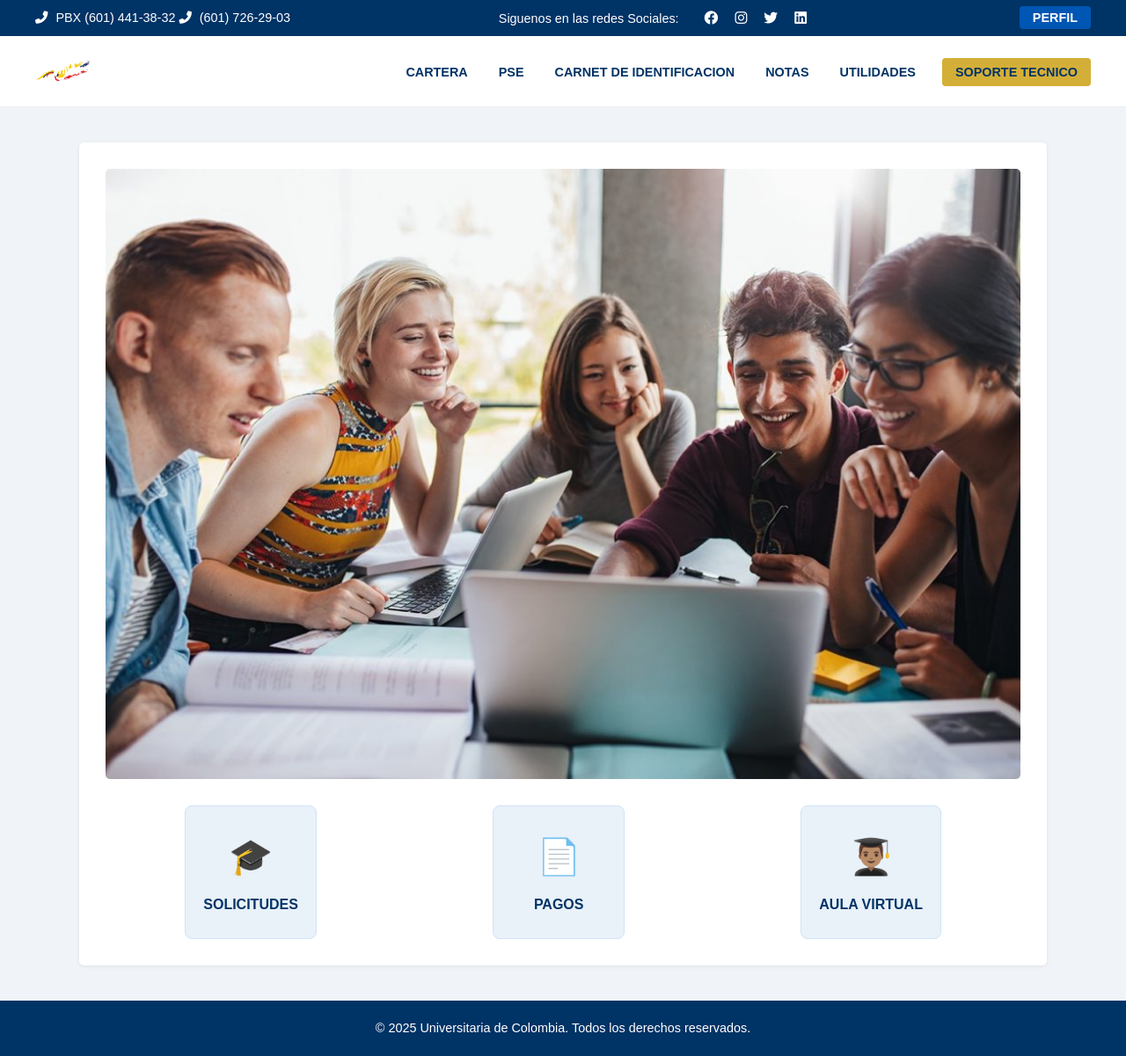
After one commit to FelipeOrtizHe/DisenoPortal, a Python web app: template templates/index1.html in a window 1280 px wide. The commit adds this page. Shown: the whole page at 88% size. Run offline with Jinja, Linux system fonts and the light colour scheme; the template is opened without the code that fills it, so the values that code supplies are empty.

Commit message:
añadir iconos, creacion del segundo modelo de diseño grafico

```diff
--- /dev/null
+++ b/static/style1.css
@@ -0,0 +1,328 @@
+/* --- RESET BÁSICO Y ESTILOS GLOBALES --- */
+* {
+    margin: 0;
+    padding: 0;
+    box-sizing: border-box; /* Facilita el manejo de padding y border */
+}
+
+body {
+    font-family: Arial, Helvetica, sans-serif; /* Fuente sans-serif estándar y legible */
+    font-size: 16px;
+    line-height: 1.6;
+    color: #333; /* Color de texto principal (gris oscuro) */
+    background-color: #f4f4f4; /* Fondo general gris muy claro */
+}
+
+a {
+    text-decoration: none; /* Quita subrayado de enlaces */
+    color: inherit; /* Hereda el color del texto padre por defecto */
+    transition: color 0.3s ease; /* Transición suave para hover */
+}
+
+img {
+    max-width: 100%; /* Hace las imágenes responsivas */
+    height: auto;
+    display: block; /* Evita espacio extra debajo de las imágenes */
+}
+
+ul {
+    list-style: none; /* Quita los puntos de las listas */
+}
+
+/* --- CONTENEDOR PRINCIPAL (Opcional, para centrar contenido) --- */
+/* Si quieres que el contenido principal no ocupe todo el ancho en pantallas grandes */
+/* Puedes descomentar esto y envolver el header, main y footer en un <div class="container"> */
+/*
+.container {
+    max-width: 1200px;
+    margin: 0 auto;
+    padding: 0 20px;
+}
+*/
+
+/* --- HEADER --- */
+header {
+    background-color: #ffffff; /* Fondo blanco para el header */
+    box-shadow: 0 2px 5px rgba(0, 0, 0, 0.1); /* Sombra sutil */
+}
+
+/* --- Top Bar --- */
+.top-bar {
+    background-color: #003366; /* Azul oscuro universitario */
+    color: #ffffff; /* Texto blanco */
+    padding: 8px 40px; /* Padding vertical y horizontal */
+    display: flex;
+    justify-content: space-between; /* Espacio entre elementos */
+    align-items: center;
+    font-size: 0.9em; /* Tamaño de fuente ligeramente más pequeño */
+}
+
+.top-bar .social-links span {
+    margin-right: 15px; /* Espacio entre elementos */
+}
+
+.top-bar .social-links a {
+    color: #ffffff;
+    margin-left: 10px; /* Espacio entre iconos sociales */
+    font-size: 1.1em; /* Tamaño de los iconos */
+}
+
+.top-bar .social-links a:hover {
+    color: #cccccc; /* Color más claro en hover */
+}
+
+.top-bar i { /* Añade un pequeño margen a los iconos si se usan junto a texto */
+    margin-right: 5px;
+}
+
+.perfil-button {
+    background-color: #0056b3; /* Azul un poco más claro */
+    color: #ffffff;
+    padding: 5px 15px;
+    border: none;
+    border-radius: 4px;
+    cursor: pointer;
+    font-weight: bold;
+    transition: background-color 0.3s ease;
+}
+
+.perfil-button:hover {
+    background-color: #004494; /* Azul más oscuro en hover */
+}
+
+/* --- Navegación Principal (Nav) --- */
+nav {
+    display: flex;
+    justify-content: space-between;
+    align-items: center;
+    padding: 15px 40px; /* Padding vertical y horizontal */
+    background-color: #ffffff; /* Fondo blanco */
+    border-bottom: 1px solid #eee; /* Línea sutil de separación */
+}
+
+nav .logo img {
+    max-height: 50px; /* Ajusta según el tamaño de tu logo */
+}
+
+nav .main-menu {
+    display: flex;
+    align-items: center;
+}
+
+nav .main-menu li {
+    margin-left: 25px; /* Espacio entre elementos del menú */
+}
+
+nav .main-menu a {
+    color: #003366; /* Azul oscuro para enlaces de menú */
+    font-weight: bold;
+    padding: 10px 5px; /* Padding para hacer el área clickeable más grande */
+    position: relative; /* Para la línea inferior en hover */
+    text-transform: uppercase; /* Mayúsculas como en el HTML */
+    font-size: 0.9em;
+}
+
+/* Efecto hover para enlaces del menú (línea inferior) */
+nav .main-menu a::after {
+    content: '';
+    position: absolute;
+    bottom: 0;
+    left: 0;
+    width: 0;
+    height: 3px;
+    background-color: #0056b3; /* Azul de acento */
+    transition: width 0.3s ease;
+}
+
+nav .main-menu a:hover::after {
+    width: 100%;
+}
+
+/* Estilo especial para el botón de Soporte Técnico */
+nav .main-menu .support-button a {
+    background-color: #D4AF37; /* Un color de acento (dorado/amarillo) */
+    color: #003366; /* Texto azul oscuro */
+    padding: 8px 15px;
+    border-radius: 4px;
+    transition: background-color 0.3s ease, color 0.3s ease;
+}
+
+nav .main-menu .support-button a:hover {
+    background-color: #c09b2d; /* Dorado más oscuro */
+    color: #ffffff; /* Texto blanco en hover */
+}
+/* Quitar la línea inferior para el botón especial */
+nav .main-menu .support-button a::after {
+    display: none;
+}
+
+
+/* --- MAIN CONTENT --- */
+main {
+    padding: 40px; /* Espacio alrededor del contenido principal */
+    background-color: #f0f4f8; /* Fondo ligeramente azulado/grisáceo */
+    min-height: calc(100vh - 250px); /* Asegura que el footer quede abajo (ajustar px según altura de header+footer) */
+}
+
+.main-content {
+    max-width: 1100px; /* Ancho máximo para el contenido */
+    margin: 0 auto; /* Centrar el contenido */
+    background-color: #ffffff; /* Fondo blanco para la sección principal */
+    padding: 30px;
+    border-radius: 5px;
+    box-shadow: 0 1px 4px rgba(0,0,0,0.08);
+}
+
+.main-content .image-container {
+    margin-bottom: 30px; /* Espacio debajo de la imagen */
+}
+
+.main-content .image-container img {
+    border-radius: 5px; /* Bordes redondeados para la imagen */
+    width: 100%; /* Asegura que ocupe el contenedor */
+    height: auto;
+}
+
+/* --- Accesos Directos (Shortcuts) --- */
+.shortcuts {
+    display: flex;
+    justify-content: space-around; /* Distribuye el espacio */
+    align-items: center;
+    flex-wrap: wrap; /* Permite que los elementos pasen a la siguiente línea si no caben */
+    gap: 20px; /* Espacio entre los elementos */
+    margin-top: 20px;
+}
+
+.shortcuts a {
+    display: flex;
+    flex-direction: column; /* Icono arriba, texto abajo */
+    align-items: center;
+    justify-content: center;
+    background-color: #e9f1f9; /* Fondo azul muy pálido */
+    color: #003366; /* Texto azul oscuro */
+    padding: 25px 20px;
+    border-radius: 8px;
+    min-width: 150px; /* Ancho mínimo para cada caja */
+    text-align: center;
+    border: 1px solid #d1e3f8;
+    transition: transform 0.3s ease, box-shadow 0.3s ease;
+}
+
+.shortcuts a:hover {
+    transform: translateY(-5px); /* Efecto de elevación */
+    box-shadow: 0 4px 10px rgba(0, 51, 102, 0.15); /* Sombra más pronunciada */
+    background-color: #dbe8f5;
+}
+
+.shortcuts .icon {
+    font-size: 2.5em; /* Tamaño grande para el icono emoji */
+    margin-bottom: 10px;
+}
+
+.shortcuts span:not(.icon) {
+    font-weight: bold;
+    font-size: 1em;
+}
+
+
+/* --- FOOTER --- */
+footer {
+    background-color: #003366; /* Mismo azul oscuro que la top-bar */
+    color: #ffffff;
+    text-align: center;
+    padding: 20px;
+    font-size: 0.9em;
+    margin-top: auto; /* Empuja el footer al fondo si el contenido es corto */
+}
+
+/* --- AJUSTES RESPONSIVOS (Básicos) --- */
+/* Para pantallas más pequeñas */
+@media (max-width: 768px) {
+    .top-bar {
+        flex-direction: column; /* Apila los elementos */
+        padding: 10px 20px;
+        text-align: center;
+    }
+
+    .top-bar .contact-info,
+    .top-bar .social-links {
+        margin-bottom: 10px;
+    }
+
+    .top-bar .user-actions {
+        margin-top: 10px;
+    }
+
+    nav {
+        flex-direction: column;
+        padding: 15px 20px;
+    }
+
+    nav .logo {
+        margin-bottom: 15px;
+    }
+
+    nav .main-menu {
+        flex-direction: column;
+        width: 100%;
+        align-items: center; /* Centra los items del menú */
+    }
+
+    nav .main-menu li {
+        margin-left: 0;
+        margin-bottom: 10px; /* Espacio vertical entre items */
+        width: 100%;
+        text-align: center; /* Centra texto del link */
+    }
+
+    nav .main-menu a {
+        display: block; /* Ocupa todo el ancho */
+        padding: 10px;
+    }
+
+    /* Quitar efecto línea en móvil o ajustar */
+    nav .main-menu a::after {
+        display: none;
+    }
+
+     nav .main-menu .support-button a {
+         display: inline-block; /* Para que el padding funcione bien */
+         width: auto; /* Ajusta el ancho al contenido */
+     }
+
+
+    main {
+        padding: 20px;
+    }
+
+    .main-content {
+        padding: 20px;
+    }
+
+    .shortcuts {
+        flex-direction: column; /* Apila los accesos directos */
+        align-items: stretch; /* Estira los elementos al ancho completo */
+    }
+
+    .shortcuts a {
+        min-width: auto; /* Quita el ancho mínimo */
+        width: 100%; /* Ocupa todo el ancho disponible */
+        margin-bottom: 15px; /* Espacio entre cajas apiladas */
+    }
+}
+
+@media (max-width: 480px) {
+     body {
+         font-size: 15px; /* Ligeramente más pequeño en móviles */
+     }
+     .top-bar, nav, main, .main-content, footer {
+        padding-left: 15px;
+        padding-right: 15px;
+    }
+    .shortcuts a {
+        padding: 20px 15px;
+    }
+    .shortcuts .icon {
+        font-size: 2em;
+    }
+}
--- /dev/null
+++ b/templates/index1.html
@@ -0,0 +1,58 @@
+<!DOCTYPE html>
+<html lang="en">
+<head>
+    <meta charset="UTF-8">
+    <meta name="viewport" content="width=device-width, initial-scale=1.0">
+    <title>Universitaria de Colombia pagos</title>
+    <link rel="stylesheet" href="../static/style1.css">
+    <link rel="stylesheet" href="https://cdnjs.cloudflare.com/ajax/libs/font-awesome/6.0.0/css/all.min.css" integrity="sha512-9usAa10IRO0HhonpyAIVpjrylPvoDwiPUiKdWk5t3PyolY1cOd4DSE0Ga+ri4AuTroPR5aQvXU9xC6qOPnzFeg==" crossorigin="anonymous" referrerpolicy="no-referrer" />
+</head>
+<body>
+
+    <header>
+        <div class="top-bar">
+             <div class="contact-info"> <span><i class="fas fa-phone-alt"></i> PBX (601) 441-38-32</span>
+                 <span><i class="fas fa-phone-alt"></i> (601) 726-29-03</span>
+             </div>
+             <div class="social-links">
+                 <span>Siguenos en las redes Sociales:</span>
+                 <a href="https://www.facebook.com/UniversitariaDeColombia" target="_blank"><i class="fab fa-facebook"></i></a> <a href="https://www.instagram.com/universitariacolombia/" target="_blank"><i class="fab fa-instagram"></i></a> <a href="https://twitter.com/Unicolombia" target="_blank"><i class="fab fa-twitter"></i></a> <a href="https://www.linkedin.com/school/universitariacolombia/" target="_blank"><i class="fab fa-linkedin"></i></a> </div>
+             <div class="user-actions"> <a href="#" class="perfil-button">PERFIL</a> </div>
+        </div>
+        <nav>
+         <div class="logo">
+             <img src="../static/logo.png" alt="Logo Universitaria de Colombia"> </div>
+         <ul class="main-menu">
+             <li><a href="#">CARTERA</a></li>
+             <li><a href="#">PSE</a></li>
+             <li><a href="#">CARNET DE IDENTIFICACION</a></li>
+             <li><a href="#">NOTAS</a></li>
+             <li><a href="#">UTILIDADES</a></li>
+             <li class="support-button"><a href="#">SOPORTE TECNICO</a></li> </ul>
+        </nav>
+     </header>
+     <main>
+         <section class="main-content">
+             <div class="image-container">
+                 <img src="../static/estudiantes.jpg" alt="Estudiantes universitarios sonriendo">
+             </div>
+             <div class="shortcuts">
+                 <a href="#">
+                     <span class="icon">🎓</span>
+                     <span>SOLICITUDES</span>
+                 </a>
+                 <a href="#">
+                     <span class="icon">📄</span>
+                     <span>PAGOS</span>
+                 </a>
+                 <a href="#">
+                     <span class="icon">👨🏽‍🎓</span> <span>AULA VIRTUAL</span>
+                 </a>
+             </div>
+         </section>
+     </main>
+     <footer>
+        <p>&copy; 2025 Universitaria de Colombia. Todos los derechos reservados.</p>
+     </footer>
+</body>
+</html>
```
Also changed, not shown: static/style.css (+110 -66 lines), templates/index.html (+5 -5 lines).
